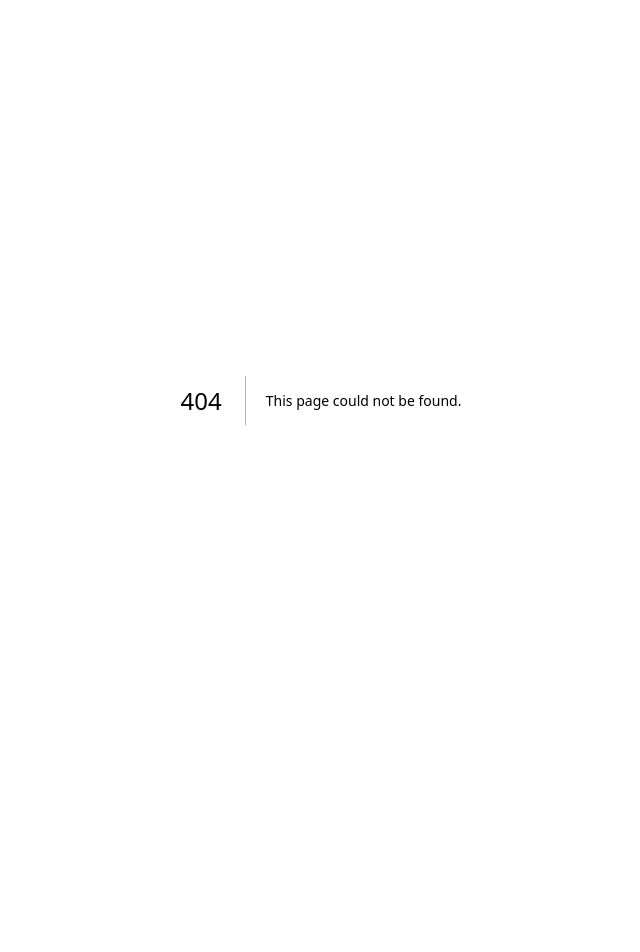
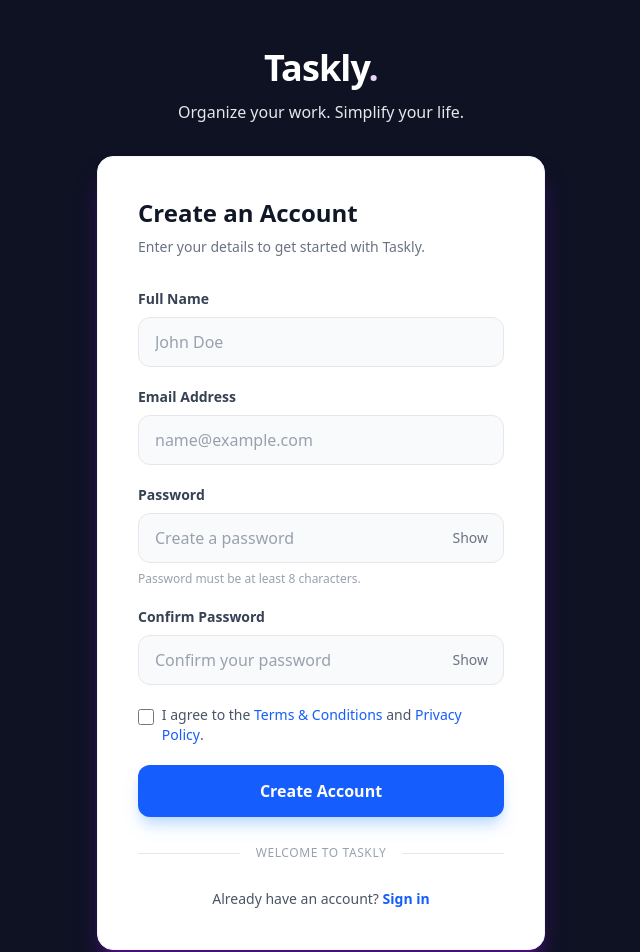
Before and after one commit to rohitshah316/taskly-todo-app, a Next.js app: page /register in a window 1280 px wide. Before the commit this address had no page. Shown: the top 952 px of the page, without its empty margins (319-959 px from the left). Before the commit the page ends 800 px from the top, so only its background shows below. Built offline with nearby package versions, Linux system fonts and the light colour scheme.

Commit message:
feat: register page component

```diff
--- /dev/null
+++ b/src/app/(auth)/register/page.tsx
@@ -0,0 +1,200 @@
+
+"use client";
+
+import { useState } from "react";
+import Link from "next/link";
+
+export default function RegisterPage() {
+  const [showPassword, setShowPassword] = useState(false);
+  const [showConfirmPassword, setShowConfirmPassword] = useState(false);
+
+  return (
+    <main className="flex min-h-screen items-center justify-center bg-slate-950/95 px-4 py-12">
+
+      <div className="w-full max-w-md">
+
+        {/* Logo */}
+        <div className="mb-8 text-center">
+          <Link
+            href="/"
+            className="text-4xl font-extrabold tracking-tight text-white"
+          >
+            Taskly<span className="text-purple-200">.</span>
+          </Link>
+
+          <p className="mt-3 text-gray-200">
+            Organize your work. Simplify your life.
+          </p>
+        </div>
+
+        {/* Register Card */}
+        <div className="rounded-2xl border border-gray-100 bg-white p-8 shadow-xl shadow-purple-800/50 sm:p-10">
+
+          <div className="mb-8">
+            <h1 className="text-2xl font-bold text-gray-900">
+              Create an Account
+            </h1>
+
+            <p className="mt-2 text-sm text-gray-500">
+              Enter your details to get started with Taskly.
+            </p>
+          </div>
+
+          {/* Register Form */}
+          <form className="space-y-5">
+
+            {/* Full Name */}
+            <div>
+              <label className="mb-2 block text-sm font-semibold text-gray-700">
+                Full Name
+              </label>
+
+              <input
+                type="text"
+                placeholder="John Doe"
+                required
+                className="w-full rounded-xl border border-gray-200 bg-gray-50 px-4 py-3 text-gray-900 outline-none transition placeholder:text-gray-400 focus:border-blue-500 focus:bg-white focus:ring-4 focus:ring-blue-100"
+              />
+            </div>
+
+            {/* Email */}
+            <div>
+              <label className="mb-2 block text-sm font-semibold text-gray-700">
+                Email Address
+              </label>
+
+              <input
+                type="email"
+                placeholder="name@example.com"
+                required
+                className="w-full rounded-xl border border-gray-200 bg-gray-50 px-4 py-3 text-gray-900 outline-none transition placeholder:text-gray-400 focus:border-blue-500 focus:bg-white focus:ring-4 focus:ring-blue-100"
+              />
+            </div>
+
+            {/* Password */}
+            <div>
+              <label className="mb-2 block text-sm font-semibold text-gray-700">
+                Password
+              </label>
+
+              <div className="relative">
+                <input
+                  type={showPassword ? "text" : "password"}
+                  placeholder="Create a password"
+                  required
+                  minLength={8}
+                  className="w-full rounded-xl border border-gray-200 bg-gray-50 px-4 py-3 pr-16 text-gray-900 outline-none transition placeholder:text-gray-400 focus:border-blue-500 focus:bg-white focus:ring-4 focus:ring-blue-100"
+                />
+
+                <button
+                  type="button"
+                  onClick={() => setShowPassword(!showPassword)}
+                  className="absolute right-4 top-1/2 -translate-y-1/2 text-sm font-medium text-gray-500 hover:text-blue-600"
+                >
+                  {showPassword ? "Hide" : "Show"}
+                </button>
+              </div>
+
+              <p className="mt-2 text-xs text-gray-400">
+                Password must be at least 8 characters.
+              </p>
+            </div>
+
+            {/* Confirm Password */}
+            <div>
+              <label className="mb-2 block text-sm font-semibold text-gray-700">
+                Confirm Password
+              </label>
+
+              <div className="relative">
+                <input
+                  type={showConfirmPassword ? "text" : "password"}
+                  placeholder="Confirm your password"
+                  required
+                  minLength={8}
+                  className="w-full rounded-xl border border-gray-200 bg-gray-50 px-4 py-3 pr-16 text-gray-900 outline-none transition placeholder:text-gray-400 focus:border-blue-500 focus:bg-white focus:ring-4 focus:ring-blue-100"
+                />
+
+                <button
+                  type="button"
+                  onClick={() =>
+                    setShowConfirmPassword(!showConfirmPassword)
+                  }
+                  className="absolute right-4 top-1/2 -translate-y-1/2 text-sm font-medium text-gray-500 hover:text-blue-600"
+                >
+                  {showConfirmPassword ? "Hide" : "Show"}
+                </button>
+              </div>
+            </div>
+
+            {/* Terms & Conditions */}
+            <div>
+              <label className="flex cursor-pointer items-start gap-2 text-sm text-gray-600">
+                <input
+                  type="checkbox"
+                  required
+                  className="mt-1 h-4 w-4 rounded border-gray-300 accent-blue-600"
+                />
+
+                <span>
+                  I agree to the{" "}
+                  <Link
+                    href="/terms"
+                    className="font-medium text-blue-600 hover:text-blue-700"
+                  >
+                    Terms & Conditions
+                  </Link>{" "}
+                  and{" "}
+                  <Link
+                    href="/privacy"
+                    className="font-medium text-blue-600 hover:text-blue-700"
+                  >
+                    Privacy Policy
+                  </Link>.
+                </span>
+              </label>
+            </div>
+
+            {/* Submit Button */}
+            <button
+              type="submit"
+              className="w-full rounded-xl bg-blue-600 py-3.5 font-semibold text-white shadow-lg shadow-blue-200 transition hover:-translate-y-0.5 hover:bg-blue-700 hover:shadow-blue-300"
+            >
+              Create Account
+            </button>
+
+          </form>
+
+          {/* Divider */}
+          <div className="my-7 flex items-center gap-4">
+            <div className="h-px flex-1 bg-gray-200" />
+
+            <span className="text-xs font-medium uppercase tracking-wider text-gray-400">
+              Welcome to Taskly
+            </span>
+
+            <div className="h-px flex-1 bg-gray-200" />
+          </div>
+
+          {/* Login Link */}
+          <p className="text-center text-sm text-gray-600">
+            Already have an account?{" "}
+            <Link
+              href="/login"
+              className="font-semibold text-blue-600 hover:text-blue-700"
+            >
+              Sign in
+            </Link>
+          </p>
+
+        </div>
+
+        {/* Footer */}
+        <p className="mt-8 text-center text-xs text-gray-400">
+          © {new Date().getFullYear()} Taskly. All rights reserved.
+        </p>
+
+      </div>
+    </main>
+  );
+}
```
